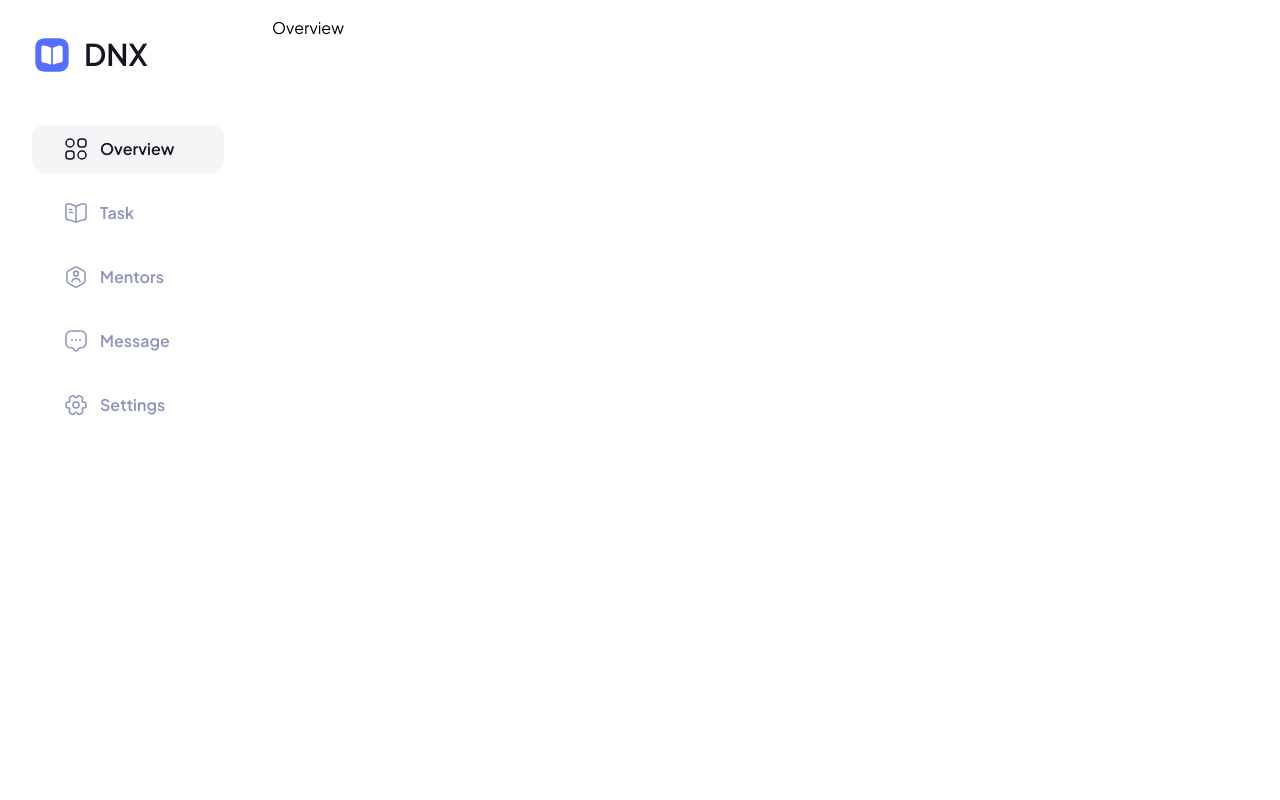
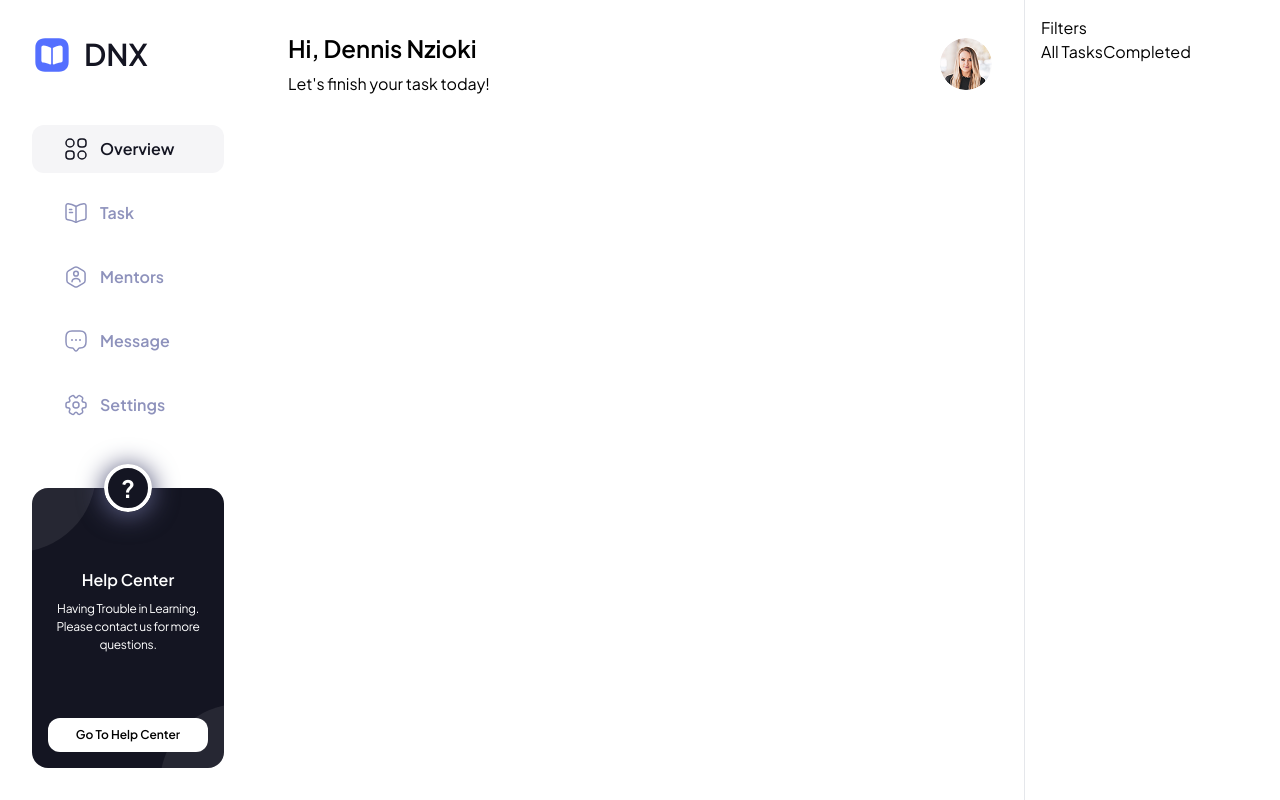
Before and after one commit to ibrohimmath/task-manager, a Vue app: page /overview in a window 1280 px wide. Built offline with nearby package versions, Linux system fonts and the light colour scheme; the HTML template or start-up script is replaced by a standard one.

Commit message:
feat: add responsiveness for layout, need to fix

```diff
--- a/src/App.vue
+++ b/src/App.vue
@@ -1,8 +1,6 @@
 <template>
   <div class="h-dvh">
-    <component :is="layout">
-      <router-view />
-    </component>
+    <router-view />
   </div>
 </template>
 
--- /dev/null
+++ b/src/assets/icons/menu.vue
@@ -0,0 +1,7 @@
+<template>
+    <svg width="24" height="24" viewBox="0 0 24 24" fill="none" xmlns="http://www.w3.org/2000/svg">
+        <path d="M3 7H21" stroke="#8E92BC" stroke-width="1.5" stroke-linecap="round"/>
+        <path d="M3 12H21" stroke="#8E92BC" stroke-width="1.5" stroke-linecap="round"/>
+        <path d="M3 17H21" stroke="#8E92BC" stroke-width="1.5" stroke-linecap="round"/>
+    </svg>
+</template>
--- a/src/assets/main.css
+++ b/src/assets/main.css
@@ -6,3 +6,19 @@
     /* --font-jakarta: 'Plus Jakarta Sans', sans-serif; */
     --font-sans: 'Plus Jakarta Sans', sans-serif;
 }
+
+/* Slide animation from left */
+.slide-enter-active,
+.slide-leave-active {
+    transition: transform 0.3s cubic-bezier(0.4, 0, 0.2, 1);
+}
+
+.slide-enter-from,
+.slide-leave-to {
+    transform: translateY(-100%);
+}
+
+.slide-enter-to,
+.slide-leave-from {
+    transform: translateY(0);
+}
--- /dev/null
+++ b/src/components/Avatar.vue
@@ -0,0 +1,19 @@
+<template>
+    <img :src="url" :class="`size-${size}px`" class="object-contain object-center rounded-full" />
+</template>
+<script setup lang="ts">
+import { computed } from 'vue';
+
+const props = defineProps({
+    width: {
+        type: Number,
+        required: true
+    },
+    url: {
+        type: String,
+        required: true,
+    }
+});
+
+const size = computed(() => props.width >= 768 ? 52 : 32);
+</script>
--- a/src/components/TheSidebar.vue
+++ b/src/components/TheSidebar.vue
@@ -1,5 +1,5 @@
 <template>
-    <div class="p-8 flex flex-col">
+    <div class="p-8 flex flex-col relative">
         <router-link to="/overview">
             <div class="flex items-center gap-3">
                 <div class="flex items-center h-6 gap-2">
@@ -8,6 +8,7 @@
                 <div class="p-auto text-[#141522] text-3xl font-semibold leading-[4xlpx]">DNX</div>
             </div>
         </router-link>
+        <slot />
         <nav class="mt-12 flex flex-col gap-4">
             <router-link to="/overview">
                 <div class="flex gap-3 py-3 px-8" :class="[route.name == 'overview' ? 'bg-[#F5F5F7] rounded-xl' : '']">
@@ -44,6 +45,42 @@
                 </div>
             </router-link>
         </nav>
+        <div class="relative mt-auto max-w-2xs w-full">
+            <div
+                class="absolute overflow-hidden size-12 rounded-full flex items-center justify-center top-0 left-1/2 -translate-x-1/2 -translate-y-1/2 z-20 shadow-[0_3px_24px_2px_#54577A]">
+                <!-- outer blurred glow -->
+                <div class="absolute inset-[-12px] bg-[#141522] rounded-full blur-xl opacity-40"></div>
+
+                <!-- inner white ring + dark circle -->
+                <div class="absolute inset-0 bg-[#141522] border-[4px] border-white rounded-full"></div>
+
+                <span class="text-2xl font-bold text-white z-20">?</span>
+            </div>
+
+            <!-- Actual card -->
+            <div
+                class="relative max-w-2xs w-full h-[35dvh] p-4 rounded-2xl bg-[#141522] text-white overflow-hidden flex text-center flex-col">
+
+                <!-- Top-left quarter circle -->
+                <div class="absolute -top-4 -left-4 w-20 h-20 bg-[#FFFFFF14] rounded-br-full"></div>
+
+                <!-- Bottom-right quarter circle -->
+                <div class="absolute -bottom-4 -right-4 w-20 h-20 bg-[#FFFFFF14] rounded-tl-full"></div>
+
+                <div class="flex-1 flex flex-col items-center justify-center">
+                    <h2 class="text-md font-semibold">Help Center</h2>
+
+                    <p class="mt-2 text-[12px] tracking-tight">
+                        Having Trouble in Learning.<br>
+                        Please contact us for more questions.
+                    </p>
+                </div>
+
+                <button class="mt-auto bg-white text-black font-semibold text-[12px] px-4 py-2 rounded-xl font-medium">
+                    Go To Help Center
+                </button>
+            </div>
+        </div>
     </div>
 </template>
 
@@ -57,15 +94,8 @@ import Category from "@/assets/icons/category.vue";
 import Message from '@/assets/icons/message.vue';
 import Setting from '@/assets/icons/setting.vue';
 import User from '@/assets/icons/user.vue';
-
-import { watch } from 'vue';
-
 import { useRoute } from 'vue-router';
 
 const route = useRoute();
 
-watch(route, (newRoute) => {
-    console.log(route, 'update route');
-}, { immediate: true });
-
 </script>
--- /dev/null
+++ b/src/composables/window.ts
@@ -0,0 +1,15 @@
+import { onMounted, onUnmounted, ref } from 'vue';
+
+export default function useWindowResize() {
+    const width = ref(window.innerWidth);
+
+    function handler() {
+        width.value = window.innerWidth;
+        console.log(width.value, 'window resize');
+    };
+
+    onMounted(() => window.addEventListener('resize', handler));
+    onUnmounted(() => window.removeEventListener('resize', handler));
+
+    return { width };
+}
--- a/src/layouts/Default.vue
+++ b/src/layouts/Default.vue
@@ -1,13 +1,81 @@
 <template>
-    <main class="flex h-full">
-        <TheSidebar class="w-3xs bg-[#FFFFFF]" />
-        <section class="flex-1 p-4">
-            <slot />
+    <main class="flex h-full" :class="{ 'flex-col': width < 1024 }">
+        <!-- Sidebar with slide animation -->
+        <Transition name="slide">
+            <TheSidebar v-if="width >= 1024 || show" class="w-3xs bg-[#FFFFFF]"
+                :class="{ 'absolute top-0 left-0 w-full h-full z-40 shadow-xl': width < 1024 }">
+                <template v-if="width < 1024 && show">
+                    <button class="absolute top-8 right-8" @click="toggleSidebar">
+                        X
+                    </button>
+                </template>
+            </TheSidebar>
+        </Transition>
+        <!-- <TheSidebar class="w-3xs bg-[#FFFFFF]" v-if="width >= 1024 || show" :class="" /> -->
+        <section class="flex-1 flex p-4 flex-col">
+            <!-- NAVBAR / PAGE HEADER -->
+            <header class="w-full p-4 flex items-center" v-if="width >= 1024">
+                <!-- Default fallback if not provided -->
+                <slot name="navbar">
+                    <h1 class="text-xl font-semibold font-jakarta">
+                        Title
+                    </h1>
+                </slot>
+                <div class="ml-auto">
+                    <Avatar :url="'/img/girl.png'" :width="width" />
+                </div>
+            </header>
+
+            <header class="p-4" v-else>
+                <div class="w-full flex items-center">
+                    <MenuIcon @click="toggleSidebar" />
+                    <Avatar class="ml-auto" :url="'/img/girl.png'" />
+                </div>
+                <!-- Default fallback if not provided -->
+                <slot name="navbar">
+                    <h1 class="text-xl font-semibold font-jakarta">
+                        Title
+                    </h1>
+                </slot>
+            </header>
+
+            <!-- MAIN CONTENT -->
+            <div class="flex-1 p-4 overflow-y-auto">
+                <slot />
+            </div>
         </section>
+
+        <!-- OPTIONAL RIGHT SIDEBAR -->
+        <aside v-if="$slots['sidebar-right']" class="w-64 bg-white border-l border-gray-200 p-4">
+            <slot name="sidebar-right" />
+        </aside>
     </main>
 </template>
 
 <script setup lang="ts">
-import TheSidebar from '../components/TheSidebar.vue';
+import MenuIcon from "@/assets/icons/menu.vue";
+import Avatar from '@/components/Avatar.vue';
+import TheSidebar from "@/components/TheSidebar.vue";
 
+import useWindowResize from "@/composables/window";
+import { onMounted, ref, watch } from "vue";
+const { width } = useWindowResize();
+const show = ref<boolean>(true);
+
+const toggleSidebar = () => {
+    show.value = !show.value;
+    console.log('Menu clicked, show:', show.value);
+};
+
+watch(width, (newW) => {
+    if (newW < 1024) {
+        show.value = false;
+    }
+});
+
+onMounted(() => {
+    if (width.value < 1024) {
+        show.value = false;
+    }
+});
 </script>
--- a/src/views/Overview.vue
+++ b/src/views/Overview.vue
@@ -1,9 +1,25 @@
 <template>
-    <div class="font-jakarta">
-        Overview
-    </div>
+    <Default>
+        <template #navbar>
+            <div>
+                <h1 class="text-2xl font-semibold">
+                    Hi, Dennis Nzioki
+                </h1>
+                <p class="text-md font-normal mt-2">Let's finish your task today!</p>
+            </div>
+        </template>
+
+        <template #sidebar-right>
+            <div>
+                <h3>Filters</h3>
+                <button>All Tasks</button>
+                <button>Completed</button>
+            </div>
+        </template>
+    </Default>
 </template>
 
 <script setup lang="ts">
-
+// import Main from "@/layouts/main.vue";
+import Default from '@/layouts/Default.vue';
 </script>
```
Also changed, not shown: public/img/girl.png (added).
